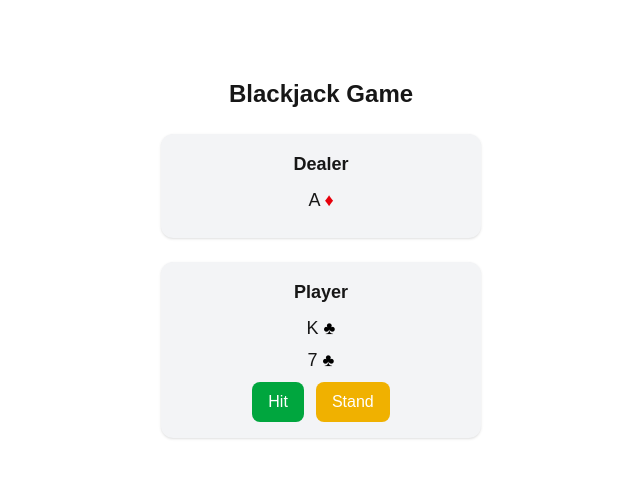
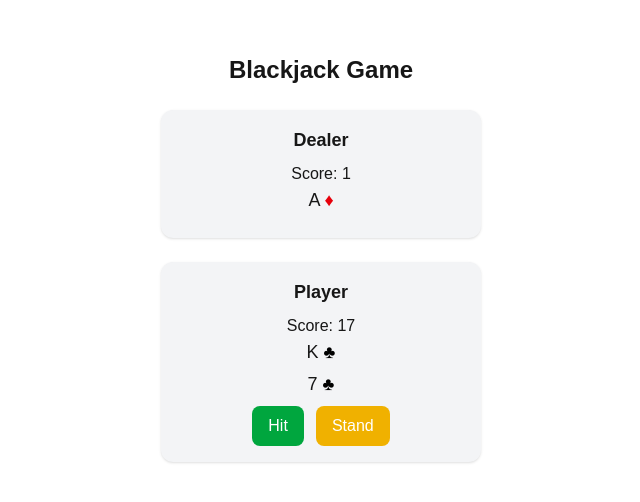
Before and after one commit to samer-alw/blackjack, a Next.js app: page / in a window 1280 px wide. Shown: the part 142-644 px from the top of the page, without its empty margins (319-959 px from the left). Built offline with nearby package versions, Linux system fonts and the light colour scheme.

Commit message:
Score calculator implemented

```diff
--- a/src/app/page.tsx
+++ b/src/app/page.tsx
@@ -30,6 +30,25 @@ function CardGen() {
   return { number, suit };
 }
 
+function calculateScore(cards: { number: string; suit: string }[]): number {
+  let total = 0;
+
+  for (const card of cards) {
+    const n = card.number;
+
+    if (n === "A") {
+      total += 1;
+    } else if (n === "J" || n === "Q" || n === "K") {
+      total += 10;
+    } else {
+      total += Number(n);
+    }
+  }
+
+  return total;
+}
+
+
 export default function BlackjackGame() {
   const [dealerCards, setDealerCards] = useState<{ number: string; suit: string }[]>([]);
   const [playerCards, setPlayerCards] = useState<{ number: string; suit: string }[]>([]);
@@ -59,12 +78,16 @@ export default function BlackjackGame() {
   const getSuitColor = (suit: string) =>
     suit === "♥" || suit === "♦" ? "text-red-600" : "text-black";
 
+  const playerScore = calculateScore(playerCards);
+  const dealerScore = calculateScore(dealerCards);
+
   return (
     <div className="flex flex-col items-center justify-center min-h-screen space-y-6">
       <h1 className="text-2xl font-bold">Blackjack Game</h1>
 
       <div className="bg-gray-100 p-4 rounded-xl shadow w-80 text-center">
         <h2 className="text-lg font-semibold mb-2">Dealer</h2>
+        <p>Score: {dealerScore}</p>
         <ul className="space-y-1 text-lg mb-2">
           {dealerCards.map((card, i) => (
             <li key={i}>
@@ -77,6 +100,7 @@ export default function BlackjackGame() {
 
       <div className="bg-gray-100 p-4 rounded-xl shadow w-80 text-center">
         <h2 className="text-lg font-semibold mb-2">Player</h2>
+        <p>Score: {playerScore}</p>
         <ul className="space-y-1 text-lg mb-2">
           {playerCards.map((card, i) => (
             <li key={i}>
```
